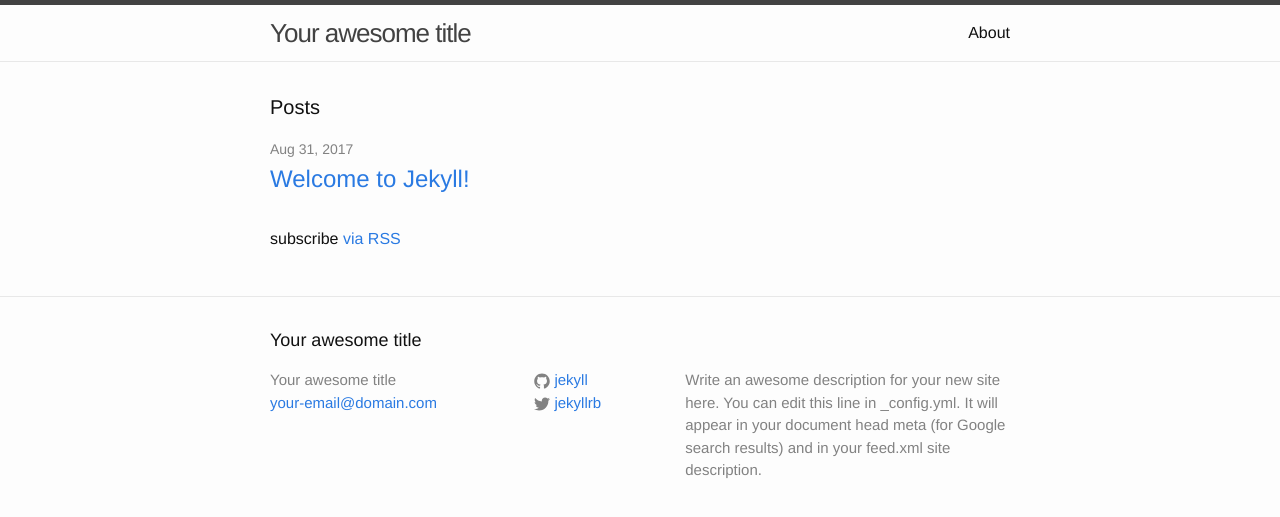
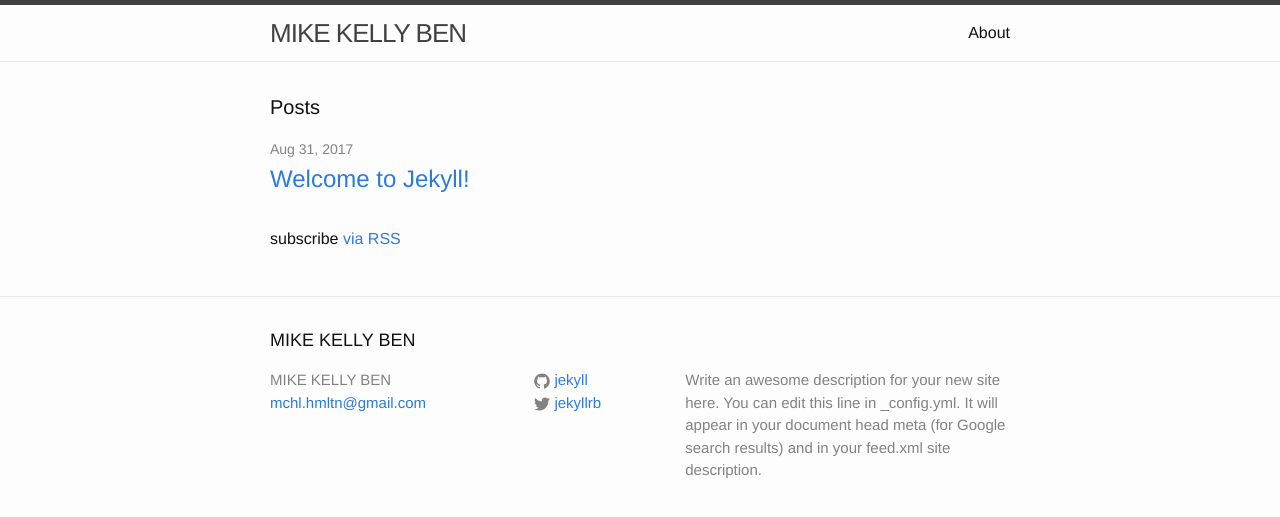
Before and after one commit to mchlhmtln/mchlhmltn.github.io, a Jekyll site: the page built from index.html, in a window 1280 px wide. Shown: the top 517 px of the page. Built offline with Jekyll 4.4.1, drawn with Linux system fonts in a browser that asks for light colours.

Commit message:
Update _config.yml

```diff
--- a/_config.yml
+++ b/_config.yml
@@ -6,8 +6,8 @@
 # 'jekyll serve'. If you change this file, please restart the server process.
 
 # Site settings
-title: Your awesome title
-email: your-email@domain.com
+title: MIKE KELLY BEN
+email: mchl.hmltn@gmail.com
 description: > # this means to ignore newlines until "baseurl:"
   Write an awesome description for your new site here. You can edit this
   line in _config.yml. It will appear in your document head meta (for
```
